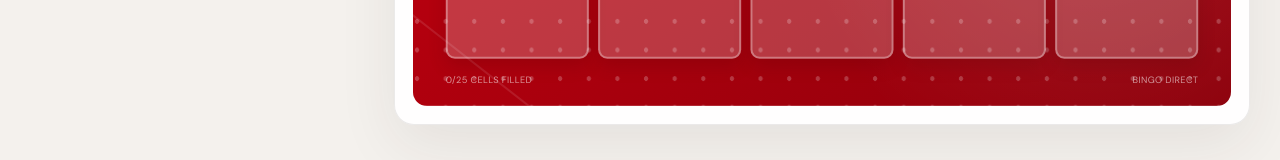
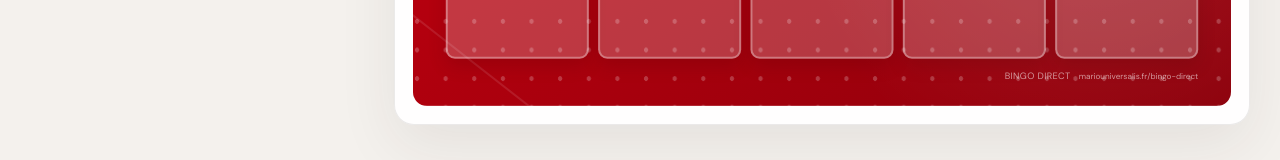
Before and after one commit to adrien-gueret/bingo-direct, a React (Vite) app: page / in a window 1280 px wide. Shown: the part 1197-1357 px from the top of the page. Built offline with nearby package versions, Linux system fonts and the light colour scheme.

Commit message:
fix(grid,cells): force square format

```diff
--- a/src/BingoPoster.tsx
+++ b/src/BingoPoster.tsx
@@ -6,6 +6,9 @@ import { getThemeStyle } from "./themes";
 import type { BingoCell, BingoData, Locale } from "./types";
 
 const isCellFilled = (cell: BingoCell) => Boolean(cell.text.trim() || cell.image);
+const SITE_URL = "mariouniversalis.fr/bingo-direct";
+const POSTER_GRID_SIZE = 736;
+const POSTER_GRID_GAP = 9;
 export type PosterControls = {
   cellTriggerRefs: RefObject<Map<number, HTMLButtonElement>>;
   draggedCellIndex: number | null;
@@ -31,8 +34,10 @@ export function BingoPoster({ bingo, locale, checked, mode = "play", controls }:
   }, [bingo]);
   const t = messages[locale];
   const { rows, columns } = gridDimensions(bingo);
-  const filledCellCount = bingo.cells.filter(isCellFilled).length;
-  const checkedVisibleCellCount = [...checked].filter((index) => bingo.cells[index] && isCellFilled(bingo.cells[index])).length;
+  const cellSize = Math.min(
+    (POSTER_GRID_SIZE - (columns - 1) * POSTER_GRID_GAP) / columns,
+    (POSTER_GRID_SIZE - (rows - 1) * POSTER_GRID_GAP) / rows,
+  );
   const wins = winningLines(checked, rows, columns);
   const winningCells = new Set(wins.flat());
   return (
@@ -51,8 +56,8 @@ export function BingoPoster({ bingo, locale, checked, mode = "play", controls }:
 
       <div
         style={{
-          gridTemplateColumns: `repeat(${columns}, minmax(0, 1fr))`,
-          gridTemplateRows: `repeat(${rows}, minmax(0, 1fr))`,
+          gridTemplateColumns: `repeat(${columns}, ${cellSize}px)`,
+          gridTemplateRows: `repeat(${rows}, ${cellSize}px)`,
         }}
         className={`bingo-grid ${mode === "edit" ? "is-editing" : "is-playing"}`}
       >
@@ -137,20 +142,15 @@ export function BingoPoster({ bingo, locale, checked, mode = "play", controls }:
       </div>
 
       <div className="poster-footer">
-        <span>
-          {mode === "edit"
-            ? t.cellsFilled(filledCellCount, bingo.cells.length)
-            : t.announcementsChecked(
-                checkedVisibleCellCount,
-                filledCellCount,
-              )}
-        </span>
         {wins.length > 0 && (
           <span className="bingo-alert visible">
             {`BINGO × ${wins.length} !`}
           </span>
         )}
-        <span>Bingo Direct</span>
+        <span className="poster-brand">
+          <strong>Bingo Direct</strong>
+          <span>{SITE_URL}</span>
+        </span>
       </div>
     </div>
   );
--- a/src/styles.css
+++ b/src/styles.css
@@ -1680,8 +1680,8 @@ main {
 .canonical-poster .poster-header > div { min-width: 0; flex: 1; }
 .canonical-poster .poster-header h2 { font-family: "Archivo Black", sans-serif; font-size: 38px; font-weight: 400; line-height: 1.04; letter-spacing: -1.5px; overflow-wrap: anywhere; }
 .canonical-poster .poster-header p { font-size: 13px; line-height: 1.2; margin: 8px 0 0; overflow-wrap: anywhere; }
-.canonical-poster .author-chip { font-size: 9px; max-width: 190px; padding: 7px 10px; overflow-wrap: anywhere; }
-.canonical-poster .bingo-grid { position: absolute; top: 144px; left: 32px; width: 736px; height: 736px; gap: 9px; }
+.canonical-poster .author-chip { max-width: 220px; padding: 9px 12px; font-size: 14px; line-height: 1.15; overflow-wrap: anywhere; text-align: right; }
+.canonical-poster .bingo-grid { position: absolute; top: 144px; left: 32px; display: grid; width: 736px; height: 736px; gap: 9px; justify-content: center; align-content: center; }
 .canonical-poster .bingo-cell { border-width: 2px; border-radius: 9px; box-shadow: 0 7px 18px rgba(55, 0, 5, 0.16); }
 .canonical-poster .play-cell { padding: 10px; gap: 6px; transition: none; }
 .canonical-poster .play-cell:hover { transform: none; }
@@ -1691,5 +1691,7 @@ main {
 .canonical-poster .checkmark { top: 7px; right: 7px; width: 23px; height: 23px; font-size: 13px; transition: none; }
 .canonical-poster .play-cell.winner { animation: none; }
 .canonical-poster .edit-empty-plus { font-size: 40px; }
-.canonical-poster .poster-footer { position: absolute; top: 895px; left: 32px; right: 32px; margin: 0; padding: 0; font-size: 9px; gap: 12px; }
+.canonical-poster .poster-footer { position: absolute; top: 891px; left: 32px; right: 32px; margin: 0; padding: 0; font-size: 9px; gap: 12px; }
+.canonical-poster .poster-brand { display: inline-flex; align-items: baseline; gap: 8px; margin-left: auto; white-space: nowrap; }
+.canonical-poster .poster-brand > span { font-size: 8px; font-weight: 500; letter-spacing: 0; text-transform: none; }
 .library-preview-image { object-fit: contain; }
```
